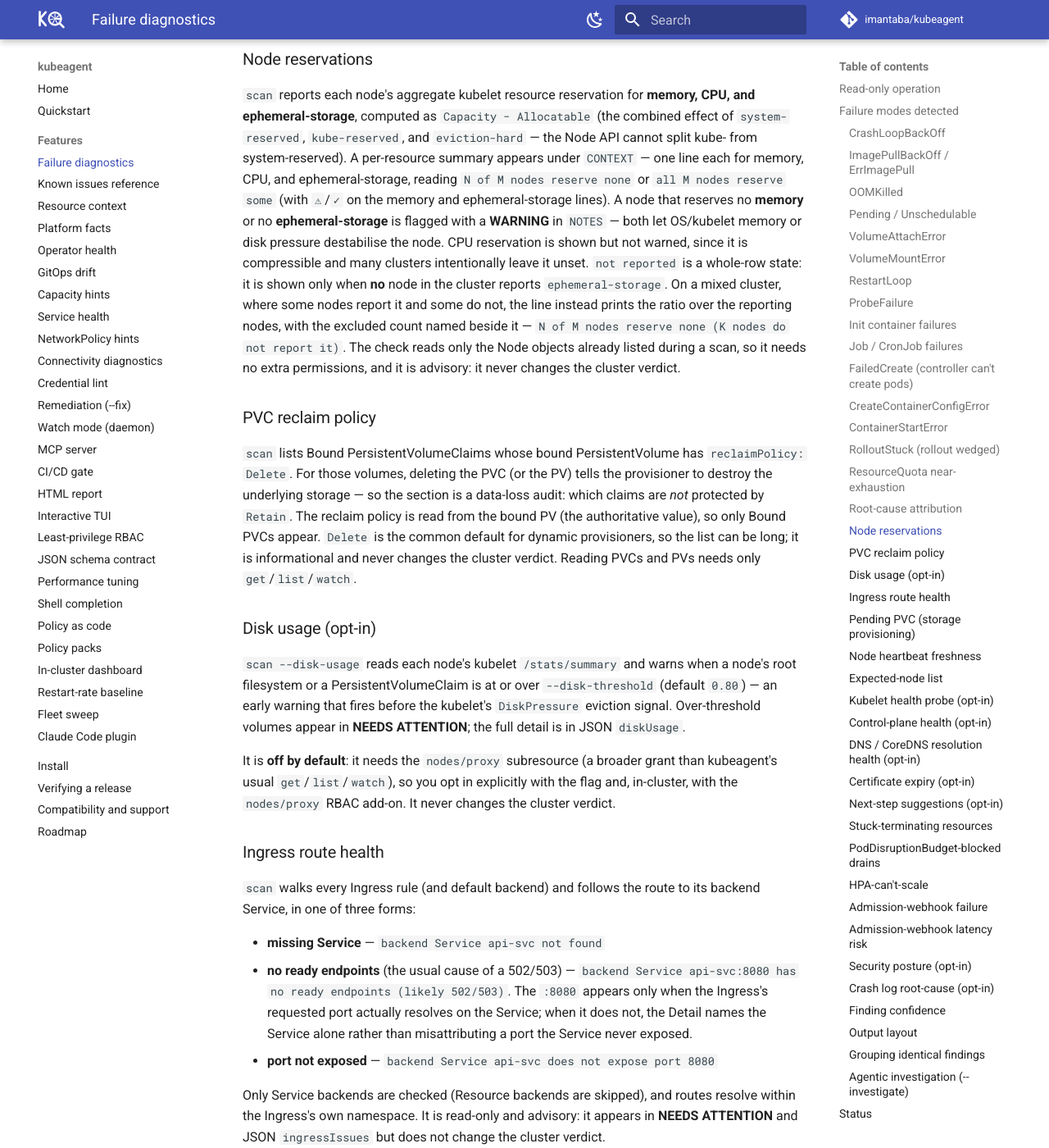
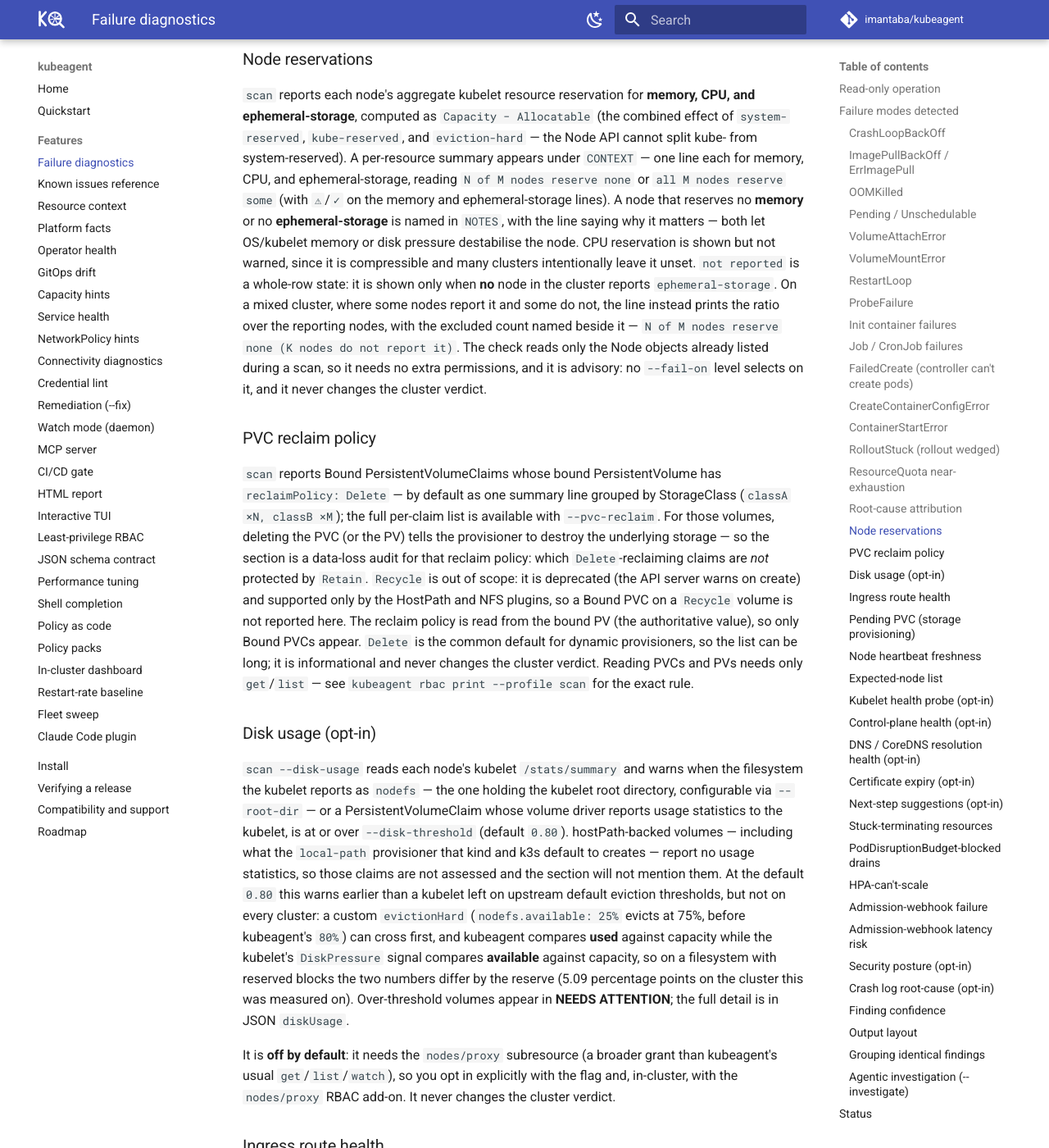
Before and after one commit to imantaba/kubeagent, an MkDocs documentation site: the page built from website/docs/features/diagnostics.md, in a window 1280 px wide and 1400 px high, scrolled down 9424 px. Shown: the whole window at 82% size. Built offline with MkDocs 1.6.1 and Material for MkDocs 9.7.7, drawn with Linux system fonts in a browser that asks for light colours; comment, search, counter and statistics services are not loaded; some of the changed text lies outside the part shown.

Commit message:
docs(diagnostics): narrow ten independent claims across reservations, PVC, disk-usage, ingress, and heartbeat sections (R40, R43, R44, R45, R48, R51, R54, R60, R63, R66)
Ten independent doc-only fixes, all in this one file, grouped into one
commit because none references another:

- R40: the node-reservations NOTES entry does not render the word
  "WARNING" (that is a severity label used elsewhere in this tool, not
  here); say the row is named in NOTES instead, and make the advisory
  framing concrete - no --fail-on level selects on it.
- R43: name both PVC-reclaim renderings - a one-line, per-StorageClass
  summary by default, the per-claim list under --pvc-reclaim - instead of
  the single verb "lists".
- R44: the data-loss audit only covers Delete-reclaiming PVs; name
  Recycle as out of scope and why (deprecated, HostPath/NFS-only).
- R45: PVC-reclaim reading needs get/list, not watch; point at
  "kubeagent rbac print --profile scan" instead of restating the rule.
- R48: the disk-usage PVC arm only covers claims whose driver reports
  usage statistics; name the hostPath/local-path exception.
- R51: the disk-usage early-warning framing is conditional on the
  cluster's own eviction thresholds and on used-vs-available accounting,
  not unconditional; "a node's root filesystem" becomes the kubelet's own
  nodefs.
- R54: add the one sentence ingress route health was missing - the check
  does not consider ingressClassName, so a stale controller's Ingress
  still reports. Its other target claim, about a "broken public route",
  no longer exists in the file: an earlier landing already rewrote that
  paragraph, so there was nothing left to narrow there.
- R60: name the pending-PVC check's real watch-daemon metric,
  kubeagent_pvc_pending_issues, instead of denying one exists.
- R63: correct the node-heartbeat section's stale grace-period figure
  (40s was Kubernetes' pre-1.32 default; it is 50s from 1.32 on) and
  explain what the default threshold buys.
- R66: name the watch daemon's KUBEAGENT_NODE_HEARTBEAT_THRESHOLD env var
  beside the flag the section otherwise only names for scan.

Signed-off-by: imantaba <itn.taba@gmail.com>

```diff
--- a/website/docs/features/diagnostics.md
+++ b/website/docs/features/diagnostics.md
@@ -442,7 +442,8 @@ cannot split kube- from system-reserved). A per-resource summary appears under
 `CONTEXT` — one line each for memory, CPU, and ephemeral-storage, reading `N of M nodes
 reserve none` or `all M nodes reserve some` (with `⚠`/`✓` on the memory and
 ephemeral-storage lines). A node that reserves no
-**memory** or no **ephemeral-storage** is flagged with a **WARNING** in `NOTES` —
+**memory** or no **ephemeral-storage** is named in `NOTES`, with the line
+saying why it matters —
 both let OS/kubelet memory or disk pressure destabilise the node. CPU reservation
 is shown but not warned, since it is compressible and many clusters intentionally
 leave it unset. `not reported` is a whole-row state: it is shown only when **no**
@@ -451,26 +452,43 @@ nodes report it and some do not, the line instead prints the ratio over the
 reporting nodes, with the excluded count named beside it — `N of M nodes reserve
 none  (K nodes do not report it)`. The
 check reads only the Node objects already listed during a scan, so it needs no
-extra permissions, and it is advisory: it never changes the cluster verdict.
+extra permissions, and it is advisory: no `--fail-on` level selects on it, and it
+never changes the cluster verdict.
 
 ### PVC reclaim policy
 
-`scan` lists Bound PersistentVolumeClaims whose bound PersistentVolume has
-`reclaimPolicy: Delete`. For those volumes, deleting the PVC (or the PV) tells
+`scan` reports Bound PersistentVolumeClaims whose bound PersistentVolume has
+`reclaimPolicy: Delete` — by default as one summary line grouped by
+StorageClass (`classA ×N, classB ×M`); the full per-claim list is available
+with `--pvc-reclaim`. For those volumes, deleting the PVC (or the PV) tells
 the provisioner to destroy the underlying storage — so the section is a
-data-loss audit: which claims are *not* protected by `Retain`. The reclaim
+data-loss audit for that reclaim policy: which `Delete`-reclaiming claims are
+*not* protected by `Retain`. `Recycle` is out of scope: it is deprecated (the
+API server warns on create) and supported only by the HostPath and NFS
+plugins, so a Bound PVC on a `Recycle` volume is not reported here. The reclaim
 policy is read from the bound PV (the authoritative value), so only Bound PVCs
 appear. `Delete` is the common default for dynamic provisioners, so the list can
 be long; it is informational and never changes the cluster verdict. Reading PVCs
-and PVs needs only `get`/`list`/`watch`.
+and PVs needs only `get`/`list` — see `kubeagent rbac print --profile scan` for
+the exact rule.
 
 ### Disk usage (opt-in)
 
-`scan --disk-usage` reads each node's kubelet `/stats/summary` and warns when a
-node's root filesystem or a PersistentVolumeClaim is at or over
-`--disk-threshold` (default `0.80`) — an early warning that fires before the
-kubelet's `DiskPressure` eviction signal. Over-threshold volumes appear in
-**NEEDS ATTENTION**; the full detail is in JSON `diskUsage`.
+`scan --disk-usage` reads each node's kubelet `/stats/summary` and warns when
+the filesystem the kubelet reports as `nodefs` — the one holding the kubelet
+root directory, configurable via `--root-dir` — or a PersistentVolumeClaim
+whose volume driver reports usage statistics to the kubelet, is at or over
+`--disk-threshold` (default `0.80`). hostPath-backed volumes — including what
+the `local-path` provisioner that kind and k3s default to creates — report no
+usage statistics, so those claims are not assessed and the section will not
+mention them. At the default `0.80` this warns earlier than a kubelet left on
+upstream default eviction thresholds, but not on every cluster: a custom
+`evictionHard` (`nodefs.available: 25%` evicts at 75%, before kubeagent's
+`80%`) can cross first, and kubeagent compares **used** against capacity while
+the kubelet's `DiskPressure` signal compares **available** against capacity,
+so on a filesystem with reserved blocks the two numbers differ by the reserve
+(5.09 percentage points on the cluster this was measured on). Over-threshold
+volumes appear in **NEEDS ATTENTION**; the full detail is in JSON `diskUsage`.
 
 It is **off by default**: it needs the `nodes/proxy` subresource (a broader grant
 than kubeagent's usual `get`/`list`/`watch`), so you opt in explicitly with the
@@ -493,7 +511,9 @@ its backend Service, in one of three forms:
 Only Service backends are checked (Resource backends are skipped), and routes
 resolve within the Ingress's own namespace. It is read-only and advisory: it
 appears in **NEEDS ATTENTION** and JSON `ingressIssues` but does not change
-the cluster verdict.
+the cluster verdict. The check does not consider whether an ingress controller
+implements the route's `ingressClassName`, so an Ingress left behind by a
+removed or replaced controller is still reported.
 
 When a broken route's backend Service has no ready endpoints, the Detail also
 names *why* — the same root cause the [Service check](service-health.md) reports,
@@ -540,12 +560,16 @@ events for an event-based reason.
 no failure event and have a schedulable StorageClass — are never flagged. It is the
 provision-time complement to `VolumeAttachError` (attach-time). It appears in **NEEDS
 ATTENTION** and JSON `pvcIssues` but is advisory (it does not change the cluster verdict).
-Read-only; correlates against collected StorageClasses and PVs (no new flag or metric).
+Read-only; correlates against collected StorageClasses and PVs. It needs no
+flag of its own, and the watch daemon exports it as the gauge
+`kubeagent_pvc_pending_issues`.
 
 ### Node heartbeat freshness
 
 Each node renews a `Lease` in `kube-node-lease` about every 10 seconds; the
-control plane only marks a node `NotReady` after ~40 seconds of missed renewals.
+control plane only marks a node `NotReady` after its own
+`--node-monitor-grace-period` of missed renewals (50 seconds by default on
+Kubernetes 1.32 and later, 40 before that).
 `scan` reads those Leases and flags a node that still reads **Ready** but whose
 lease has gone stale — `✗ node worker-2 kubelet not heartbeating (lease 48s
 stale)` — so a crashed, hung, or partitioned kubelet shows up *before* the node
@@ -554,9 +578,13 @@ been renewed) is flagged the same way, rendered `✗ node worker-2 no kubelet
 lease` — that rendering does not consult the threshold, since there is no
 renewal timestamp to measure staleness against. It degrades the cluster verdict, and
 the threshold is tunable with `--node-heartbeat-threshold` (default `40s`;
-`0` disables it). Compares against the scanner's clock, so run it in-cluster
-(the watch daemon) or on a clock-synced host. The count of flagged nodes is
-also exposed in JSON as `nodesStaleHeartbeat`.
+`0` disables it) — in the watch daemon, which takes no such flag, set
+`KUBEAGENT_NODE_HEARTBEAT_THRESHOLD` instead. At the default the warning
+arrives roughly ten seconds before the flip on a 50-second grace period; lower
+the threshold to widen that window, at the cost of flagging nodes whose
+renewals are merely slow. Compares against the scanner's clock, so run it
+in-cluster (the watch daemon) or on a clock-synced host. The count of flagged
+nodes is also exposed in JSON as `nodesStaleHeartbeat`.
 
 ### Expected-node list
 
```
